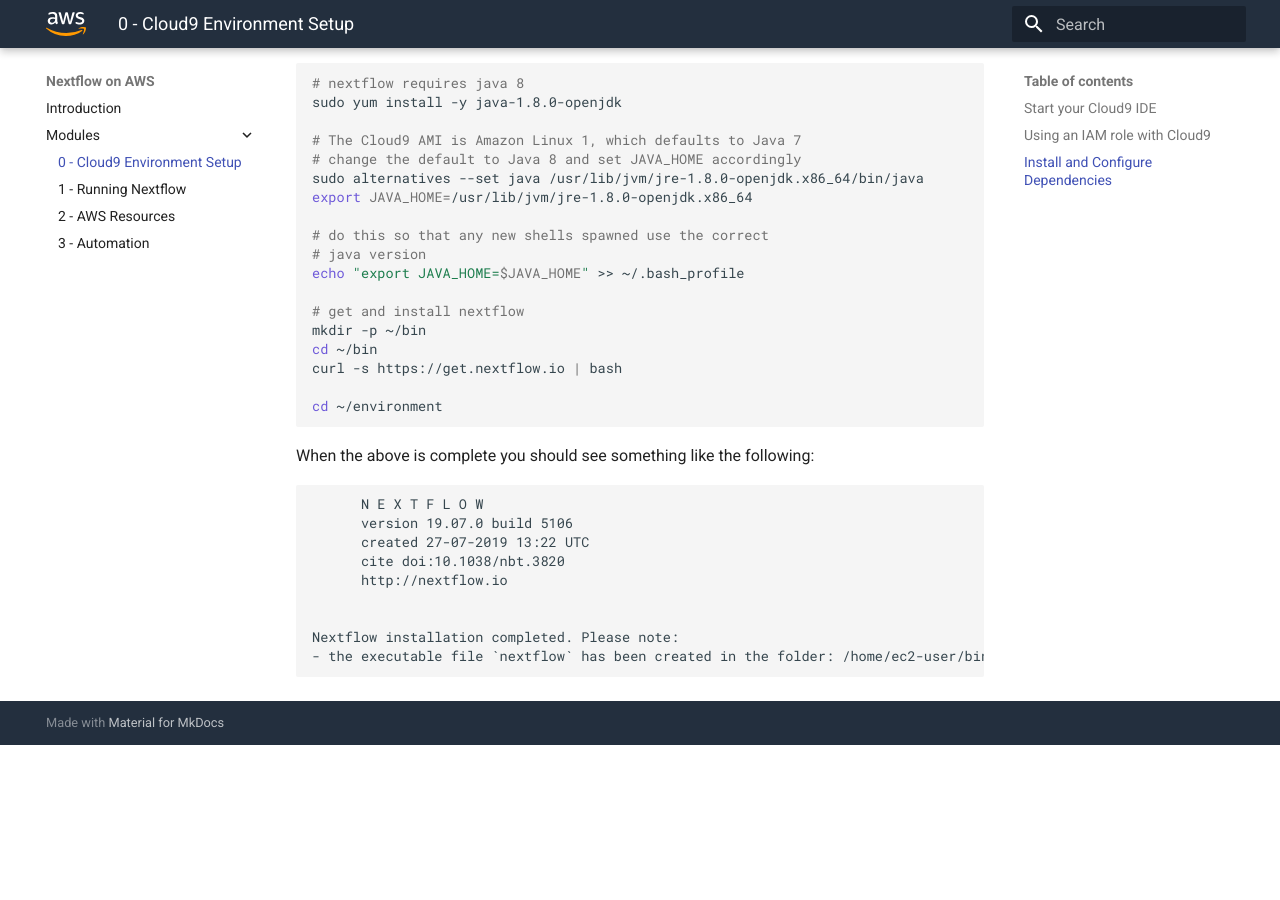
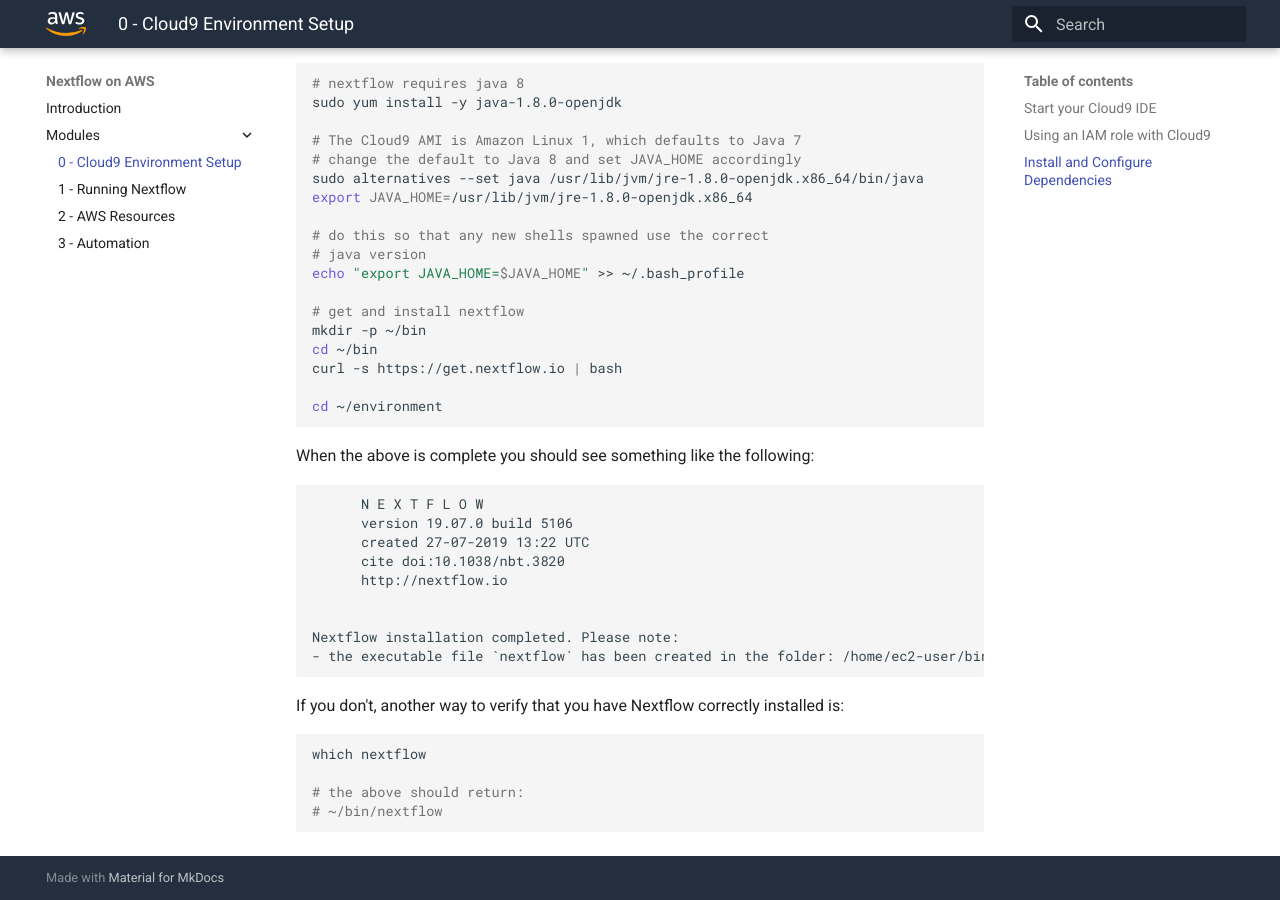
Before and after one commit to aws-samples/aws-genomics-nextflow-workshop, an MkDocs documentation site: the page built from docs/modules/module-0__cloud9-environment.md, in a window 1280 px wide and 900 px high, scrolled down 2033 px. Built offline with MkDocs 1.6.1 and Material for MkDocs 9.7.7, drawn with Linux system fonts in a browser that asks for light colours; before the commit the page ends 2778 px from its top, so only the background shows below that.

Commit message:
guide updates

````diff
--- a/docs/modules/module-0__cloud9-environment.md
+++ b/docs/modules/module-0__cloud9-environment.md
@@ -109,3 +109,12 @@ When the above is complete you should see something like the following:
 Nextflow installation completed. Please note:
 - the executable file `nextflow` has been created in the folder: /home/ec2-user/bin
 ```
+
+If you don't, another way to verify that you have Nextflow correctly installed is:
+
+```bash
+which nextflow
+
+# the above should return:
+# ~/bin/nextflow
+```
````
Also changed, not shown: docs/index.md (+4 -0 lines), docs/modules/module-1__running-nextflow.md (+1 -1 lines).
